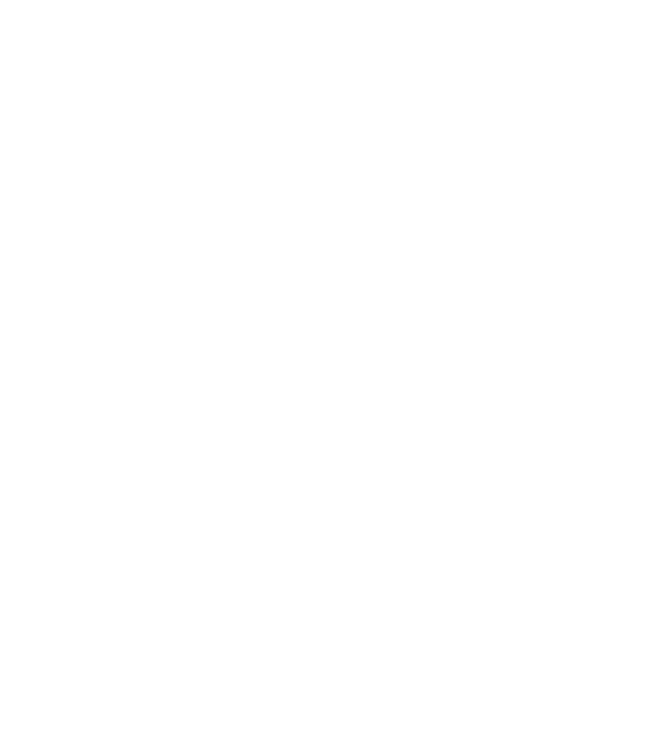
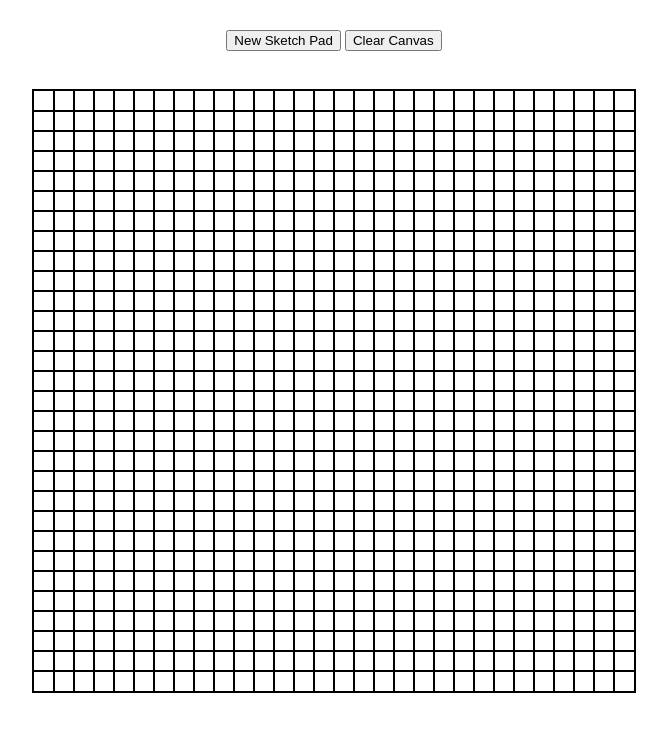
Before and after one commit to AShredder/etch-a-sketch, a plain HTML site: page index.html in a window 1280 px wide. Shown: the whole page, without its empty margins (306-973 px from the left). Drawn offline with Linux system fonts and the light colour scheme.

Commit message:
added basic buttonns along with html script file and css

```diff
--- a/index.html
+++ b/index.html
@@ -1,9 +1,68 @@
 <!DOCTYPE html>
 <html>
 <head>
+	<link rel="stylesheet" href="style.css">
 	<title>Etch-A-Sketch</title>
 </head>
 <body>
 
+	<div class='button-container'>
+    <button class='new-sketch'>New Sketch Pad</button>
+    <button class='clear-grid'>Clear Canvas</button>
+	</div>
+	<div id='canvas'></div>
+
+
+
+<script type="text/javascript">
+// dom elements
+const canvas = document.getElementById('canvas');
+const newSketch = document.querySelector('.new-sketch');
+const clearGrid = document.querySelector('.clear-grid');
+let grids;
+
+// event listeners
+newSketch.addEventListener('click', newGrid);
+clearGrid.addEventListener('click', resetGrid);
+
+window.onload = createGrid(30);
+
+// create grid
+function createGrid(x) {
+  for (var rows = 0; rows < x; rows++) {
+    for (var cols = 0; cols < x; cols++) {
+      const gridCell = document.createElement('div');
+      gridCell.classList.add('cell')
+      let cellSize = 600 / x;
+      gridCell.style.width = cellSize + 'px';
+      gridCell.style.height = cellSize + 'px';
+      canvas.appendChild(gridCell);
+    }
+  }
+  grids = document.querySelectorAll('#canvas div');
+  grids.forEach(grid => grid.addEventListener('mouseover', changeColor));
+}
+
+// reset grid
+function resetGrid() {
+  while (canvas.hasChildNodes()) {
+    canvas.removeChild(canvas.firstChild);
+  }
+}
+
+// new grid
+function newGrid() {
+  var z = prompt('How many squares per side?');
+  resetGrid();
+  createGrid(z);
+}
+
+// change color on hover
+function changeColor(e) {
+  e.target.style.backgroundColor = "black";
+}
+
+</script>
+
 </body>
 </html>
--- /dev/null
+++ b/style.css
@@ -0,0 +1,23 @@
+#canvas {
+  position: relative;
+  outline: 2px solid #000;
+  margin: 40px auto;
+  height: 600px;
+  width: 600px;
+  padding: 0;
+  border: none;
+  font-size: 0;
+}
+
+.cell {
+  margin: 0;
+  padding: 0;
+  border: none;
+  outline: 1px solid #000;
+  display: inline-block;
+}
+
+.button-container {
+  text-align: center;
+  margin: 30px;
+}
```
